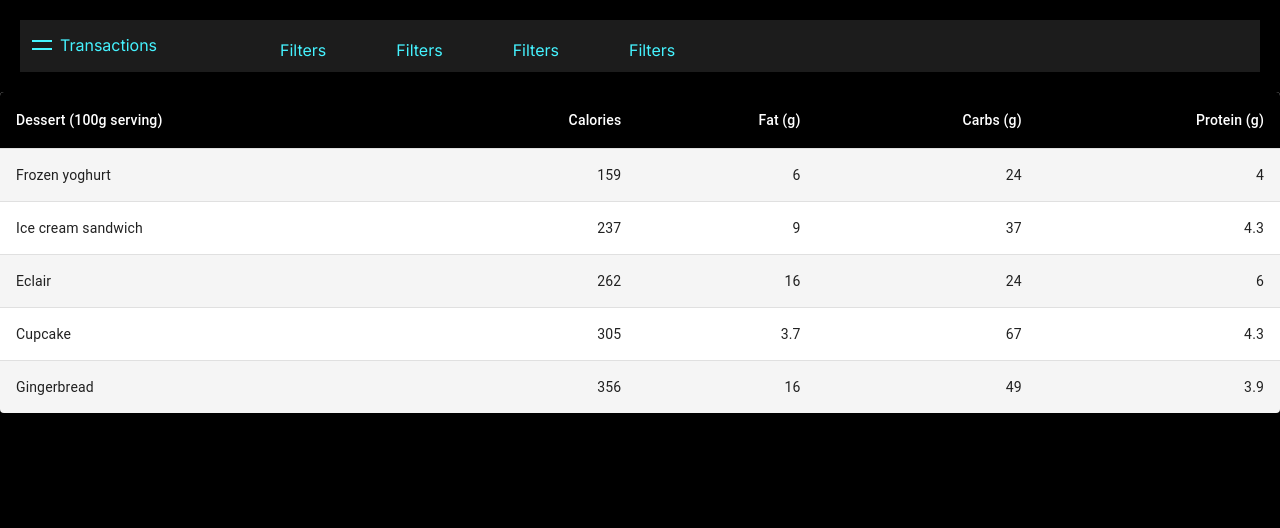
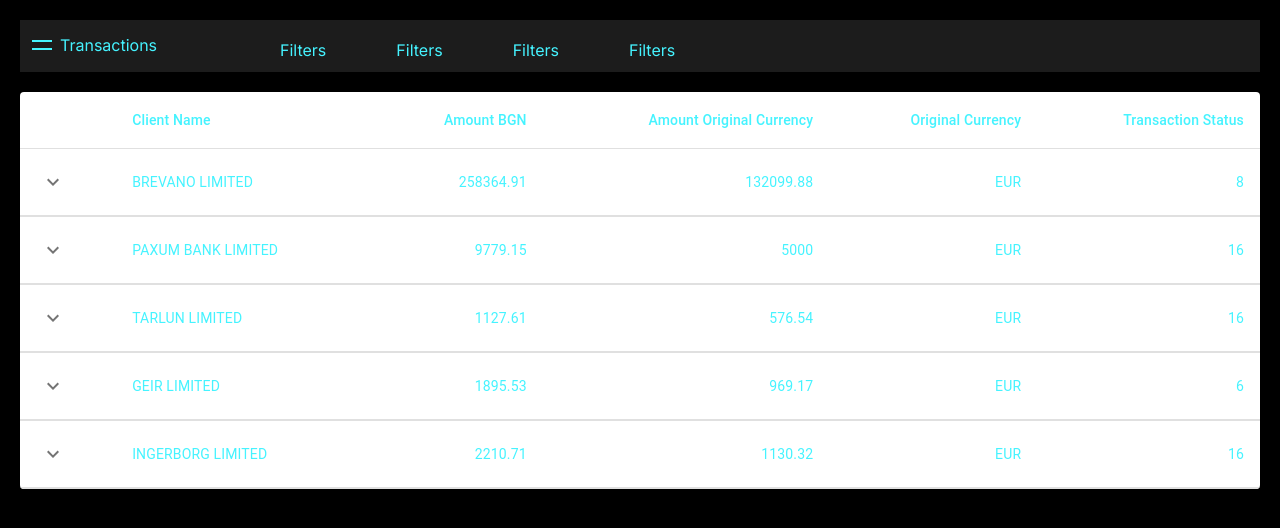
Before and after one commit to spas4o/ryvyl, a Next.js app: page /dashboard in a window 1280 px wide. Shown: the top 528 px of the page. Built offline with nearby package versions, Linux system fonts and the light colour scheme.

Commit message:
update styles

```diff
--- a/app/components/Transactions/index.tsx
+++ b/app/components/Transactions/index.tsx
@@ -1,76 +1,140 @@
 import * as React from 'react';
-import { styled } from '@mui/material/styles';
+import Box from '@mui/material/Box';
+import Collapse from '@mui/material/Collapse';
+import IconButton from '@mui/material/IconButton';
 import Table from '@mui/material/Table';
 import TableBody from '@mui/material/TableBody';
-import TableCell, { tableCellClasses } from '@mui/material/TableCell';
+import TableCell from '@mui/material/TableCell';
 import TableContainer from '@mui/material/TableContainer';
 import TableHead from '@mui/material/TableHead';
 import TableRow from '@mui/material/TableRow';
+import Typography from '@mui/material/Typography';
 import Paper from '@mui/material/Paper';
+import KeyboardArrowDownIcon from '@mui/icons-material/KeyboardArrowDown';
+import KeyboardArrowUpIcon from '@mui/icons-material/KeyboardArrowUp';
 
-const StyledTableCell = styled(TableCell)(({ theme }) => ({
-  [`&.${tableCellClasses.head}`]: {
-    backgroundColor: theme.palette.common.black,
-    color: theme.palette.common.white,
-  },
-  [`&.${tableCellClasses.body}`]: {
-    fontSize: 14,
-  },
-}));
-
-const StyledTableRow = styled(TableRow)(({ theme }) => ({
-  '&:nth-of-type(odd)': {
-    backgroundColor: theme.palette.action.hover,
-  },
-  // hide last border
-  '&:last-child td, &:last-child th': {
-    border: 0,
-  },
-}));
+import './style.css'
 
 function createData(
   name: string,
   calories: number,
   fat: number,
-  carbs: number,
+  carbs: string,
   protein: number,
+  price: number,
 ) {
-  return { name, calories, fat, carbs, protein };
+  return {
+    name,
+    calories,
+    fat,
+    carbs,
+    protein,
+    price,
+    history: [
+      {
+        date: '2023-11-24 00:00:00',
+        customerId: 'FORMOSA SERVICES LIMITED',
+        amount: 'SPPVGB2LXXX',
+      },
+      {
+        date: '2023-11-24 00:00:00',
+        customerId: 'PAXUM BANK LIMITED',
+        amount: 'SPPVGB2LXXX',
+      },
+    ],
+  };
+}
+
+function Row(props: { row: ReturnType<typeof createData> }) {
+  const { row } = props;
+  const [open, setOpen] = React.useState(false);
+
+  return (
+    <React.Fragment>
+      <TableRow sx={{ '& > *': { borderBottom: 'unset' } }}>
+        <TableCell>
+          <IconButton
+            aria-label="expand row"
+            size="small"
+            onClick={() => setOpen(!open)}
+          >
+            {open ? <KeyboardArrowUpIcon /> : <KeyboardArrowDownIcon />}
+          </IconButton>
+        </TableCell>
+        <TableCell component="th" scope="row">
+          {row.name}
+        </TableCell>
+        <TableCell align="right">{row.calories}</TableCell>
+        <TableCell align="right">{row.fat}</TableCell>
+        <TableCell align="right">{row.carbs}</TableCell>
+        <TableCell align="right">{row.protein}</TableCell>
+      </TableRow>
+      <TableRow>
+        <TableCell style={{ paddingBottom: 0, paddingTop: 0 }} colSpan={6}>
+          <Collapse in={open} timeout="auto" unmountOnExit>
+            <Box sx={{ margin: 1 }}>
+              <Typography variant="h6" gutterBottom component="div">
+                Details
+              </Typography>
+              <Table size="small" aria-label="purchases">
+                <TableHead>
+                  <TableRow>
+                    <TableCell>Date</TableCell>
+                    <TableCell>Beneficiary Name</TableCell>
+                    <TableCell align="right">Beneficiary BIC</TableCell>
+                    <TableCell align="right">Beneficiary Account Number</TableCell>
+                  </TableRow>
+                </TableHead>
+                <TableBody>
+                  {row.history.map((historyRow) => (
+                    <TableRow key={historyRow.date}>
+                      <TableCell component="th" scope="row">
+                        {historyRow.date}
+                      </TableCell>
+                      <TableCell>{historyRow.customerId}</TableCell>
+                      <TableCell align="right">{historyRow.amount}</TableCell>
+                      <TableCell align="right">
+                        {/* {Math.round(historyRow.amount * row.price * 100) / 100} */}
+                        GB58SPPV23188475264003
+                      </TableCell>
+                    </TableRow>
+                  ))}
+                </TableBody>
+              </Table>
+            </Box>
+          </Collapse>
+        </TableCell>
+      </TableRow>
+    </React.Fragment>
+  );
 }
 
 const rows = [
-  createData('Frozen yoghurt', 159, 6.0, 24, 4.0),
-  createData('Ice cream sandwich', 237, 9.0, 37, 4.3),
-  createData('Eclair', 262, 16.0, 24, 6.0),
-  createData('Cupcake', 305, 3.7, 67, 4.3),
-  createData('Gingerbread', 356, 16.0, 49, 3.9),
+  createData('BREVANO LIMITED', 258364.91, 132099.88, 'EUR', 8, 8),
+  createData('PAXUM BANK LIMITED', 9779.15, 5000, 'EUR', 16, 4.99),
+  createData('TARLUN LIMITED', 1127.61, 576.54, 'EUR', 16, 3.79),
+  createData('GEIR LIMITED', 1895.53, 969.17, 'EUR', 6, 2.5),
+  createData('INGERBORG LIMITED', 2210.71, 1130.32, 'EUR', 16, 1.5),
 ];
 
-export default function CustomizedTables() {
+export default function Transactions() {
   return (
     <div className='tableHolder'>
       <TableContainer component={Paper}>
-        <Table sx={{ minWidth: 700 }} aria-label="customized table">
+        <Table aria-label="collapsible table">
           <TableHead>
             <TableRow>
-              <StyledTableCell>Dessert (100g serving)</StyledTableCell>
-              <StyledTableCell align="right">Calories</StyledTableCell>
-              <StyledTableCell align="right">Fat&nbsp;(g)</StyledTableCell>
-              <StyledTableCell align="right">Carbs&nbsp;(g)</StyledTableCell>
-              <StyledTableCell align="right">Protein&nbsp;(g)</StyledTableCell>
+              <TableCell />
+              <TableCell>Client Name</TableCell>
+              <TableCell align="right">Amount BGN</TableCell>
+              <TableCell align="right">Amount Original Currency</TableCell>
+              <TableCell align="right">Original Currency</TableCell>
+              <TableCell align="right">Transaction Status</TableCell>
             </TableRow>
           </TableHead>
           <TableBody>
             {rows.map((row) => (
-              <StyledTableRow key={row.name}>
-                <StyledTableCell component="th" scope="row">
-                  {row.name}
-                </StyledTableCell>
-                <StyledTableCell align="right">{row.calories}</StyledTableCell>
-                <StyledTableCell align="right">{row.fat}</StyledTableCell>
-                <StyledTableCell align="right">{row.carbs}</StyledTableCell>
-                <StyledTableCell align="right">{row.protein}</StyledTableCell>
-              </StyledTableRow>
+              <Row key={row.name} row={row} />
             ))}
           </TableBody>
         </Table>
@@ -78,3 +142,108 @@ export default function CustomizedTables() {
     </div>
   );
 }
+
+
+
+
+
+
+
+
+
+
+
+
+
+
+
+
+
+
+
+
+
+
+
+
+
+// import * as React from 'react';
+// import { styled } from '@mui/material/styles';
+// import Table from '@mui/material/Table';
+// import TableBody from '@mui/material/TableBody';
+// import TableCell, { tableCellClasses } from '@mui/material/TableCell';
+// import TableContainer from '@mui/material/TableContainer';
+// import TableHead from '@mui/material/TableHead';
+// import TableRow from '@mui/material/TableRow';
+// import Paper from '@mui/material/Paper';
+
+// const StyledTableCell = styled(TableCell)(({ theme }) => ({
+//   [`&.${tableCellClasses.head}`]: {
+//     backgroundColor: theme.palette.common.black,
+//     color: theme.palette.common.white,
+//   },
+//   [`&.${tableCellClasses.body}`]: {
+//     fontSize: 14,
+//   },
+// }));
+
+// const StyledTableRow = styled(TableRow)(({ theme }) => ({
+//   '&:nth-of-type(odd)': {
+//     backgroundColor: theme.palette.action.hover,
+//   },
+//   // hide last border
+//   '&:last-child td, &:last-child th': {
+//     border: 0,
+//   },
+// }));
+
+// function createData(
+//   name: string,
+//   calories: number,
+//   fat: number,
+//   carbs: number,
+//   protein: number,
+// ) {
+//   return { name, calories, fat, carbs, protein };
+// }
+
+// const rows = [
+//   createData('Frozen yoghurt', 159, 6.0, 24, 4.0),
+//   createData('Ice cream sandwich', 237, 9.0, 37, 4.3),
+//   createData('Eclair', 262, 16.0, 24, 6.0),
+//   createData('Cupcake', 305, 3.7, 67, 4.3),
+//   createData('Gingerbread', 356, 16.0, 49, 3.9),
+// ];
+
+// export default function CustomizedTables() {
+//   return (
+//     <div className='tableHolder'>
+//       <TableContainer component={Paper}>
+//         <Table sx={{ minWidth: 700 }} aria-label="customized table">
+//           <TableHead>
+//             <TableRow>
+//               <StyledTableCell>Dessert (100g serving)</StyledTableCell>
+//               <StyledTableCell align="right">Calories</StyledTableCell>
+//               <StyledTableCell align="right">Fat&nbsp;(g)</StyledTableCell>
+//               <StyledTableCell align="right">Carbs&nbsp;(g)</StyledTableCell>
+//               <StyledTableCell align="right">Protein&nbsp;(g)</StyledTableCell>
+//             </TableRow>
+//           </TableHead>
+//           <TableBody>
+//             {rows.map((row) => (
+//               <StyledTableRow key={row.name}>
+//                 <StyledTableCell component="th" scope="row">
+//                   {row.name}
+//                 </StyledTableCell>
+//                 <StyledTableCell align="right">{row.calories}</StyledTableCell>
+//                 <StyledTableCell align="right">{row.fat}</StyledTableCell>
+//                 <StyledTableCell align="right">{row.carbs}</StyledTableCell>
+//                 <StyledTableCell align="right">{row.protein}</StyledTableCell>
+//               </StyledTableRow>
+//             ))}
+//           </TableBody>
+//         </Table>
+//       </TableContainer>
+//     </div>
+//   );
+// }
--- a/app/components/Transactions/style.css
+++ b/app/components/Transactions/style.css
@@ -11,3 +11,7 @@
 .css-11xur9t-MuiPaper-root-MuiTableContainer-root th, .css-11xur9t-MuiPaper-root-MuiTableContainer-root td {
   color: #45f3ff;
 }
+
+.css-1ex1afd-MuiTableCell-root {
+  border-bottom: 1px solid #45f3ff;
+}
```
